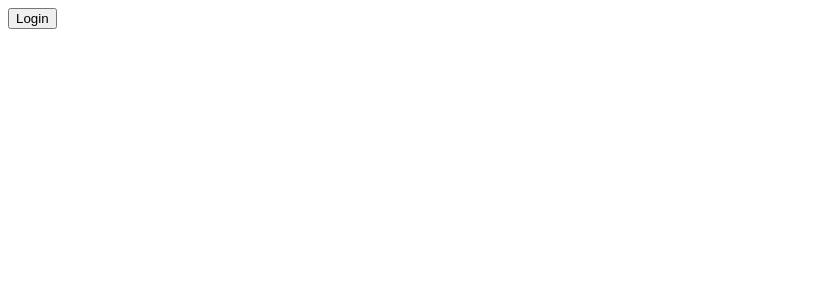
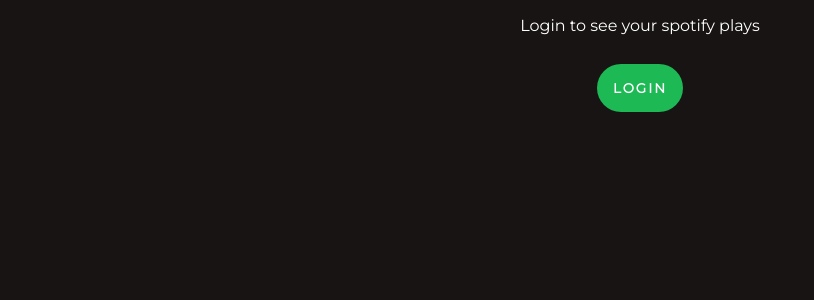
Before and after one commit to JerePallaskorpi/statifyou, a React (Create React App) app in the folder src/main/client/: page / in a window 1280 px wide. Shown: the top 300 px of the page, without its empty margins (0-814 px from the left). Built offline with nearby package versions, Linux system fonts and the light colour scheme.

Commit message:
Create login page

```diff
--- a/src/main/client/src/components/app/login/Login.js
+++ b/src/main/client/src/components/app/login/Login.js
@@ -1,6 +1,7 @@
 // @flow
 import React, { Component } from 'react';
 import { getSpotifyAuth } from '../../../api/auth/getSpotifyAuth';
+import LoginView from './LoginView';
 
 type Props = {
     /* ... */
@@ -28,7 +29,7 @@ class Login extends Component<Props, State> {
     };
 
     render() {
-        return <button onClick={this.loginButton}>Login</button>;
+        return <LoginView loginButton={this.loginButton} />;
     }
 }
 
--- a/src/main/client/src/components/app/login/LoginView.js
+++ b/src/main/client/src/components/app/login/LoginView.js
@@ -0,0 +1,17 @@
+// @flow
+import React from 'react';
+import { Button } from '../../ui/element/Button';
+import { LoginWrapper } from './styles';
+
+type Props = {
+    loginButton: Function,
+};
+
+const LoginView = ({ loginButton }: Props) => (
+    <LoginWrapper>
+        <p>Login to see your spotify plays</p>
+        <Button onClick={loginButton}>Login</Button>
+    </LoginWrapper>
+);
+
+export default LoginView;
--- /dev/null
+++ b/src/main/client/src/components/app/login/styles.js
@@ -0,0 +1,5 @@
+import styled from 'styled-components';
+
+export const LoginWrapper = styled.div`
+    text-align: center;
+`;
--- /dev/null
+++ b/src/main/client/src/components/ui/element/Button.js
@@ -0,0 +1,49 @@
+import styled, { css } from 'styled-components';
+import * as styles from '../defaultStyles';
+
+export const Button = styled.button`
+    text-transform: uppercase;
+    font-weight: 700;
+    border: 0;
+    padding: 1rem;
+    transition: 0.3s;
+    margin: 1em 0;
+    color: ${styles.colorLight};
+    background: ${styles.colorMain};
+    border-radius: 30px;
+    letter-spacing: 2px;
+
+    ${props => props.flat && css`
+         color: ${styles.colorMain};
+         background: none;
+    `}
+
+    ${props => props.disabled && css`
+         opacity: 0.5;
+    `}
+
+    &:hover {
+        cursor: pointer;
+        background: ${styles.colorMainHighlight};
+
+        ${props => props.disabled && css`
+            opacity: 0.5;
+            background: ${styles.colorMain};
+            cursor: not-allowed;
+        `}
+
+        ${props => props.flat && css`
+            text-decoration: underline;
+            background: none;
+        `}
+
+        ${props => props.flat && props.disabled && css`
+            background: none;
+        `}
+
+    }
+
+    &:focus {
+        outline: none;
+    }
+`;
```
